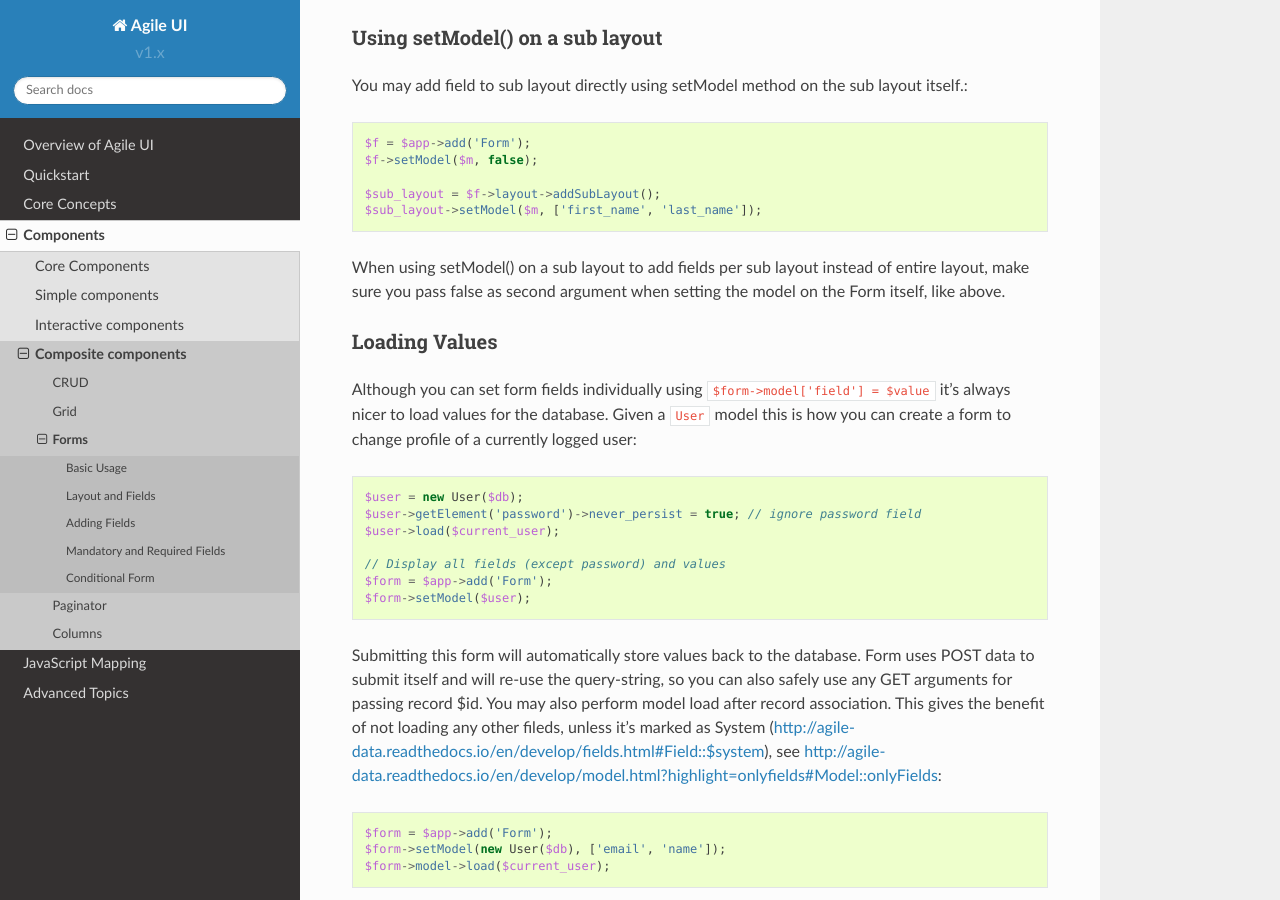
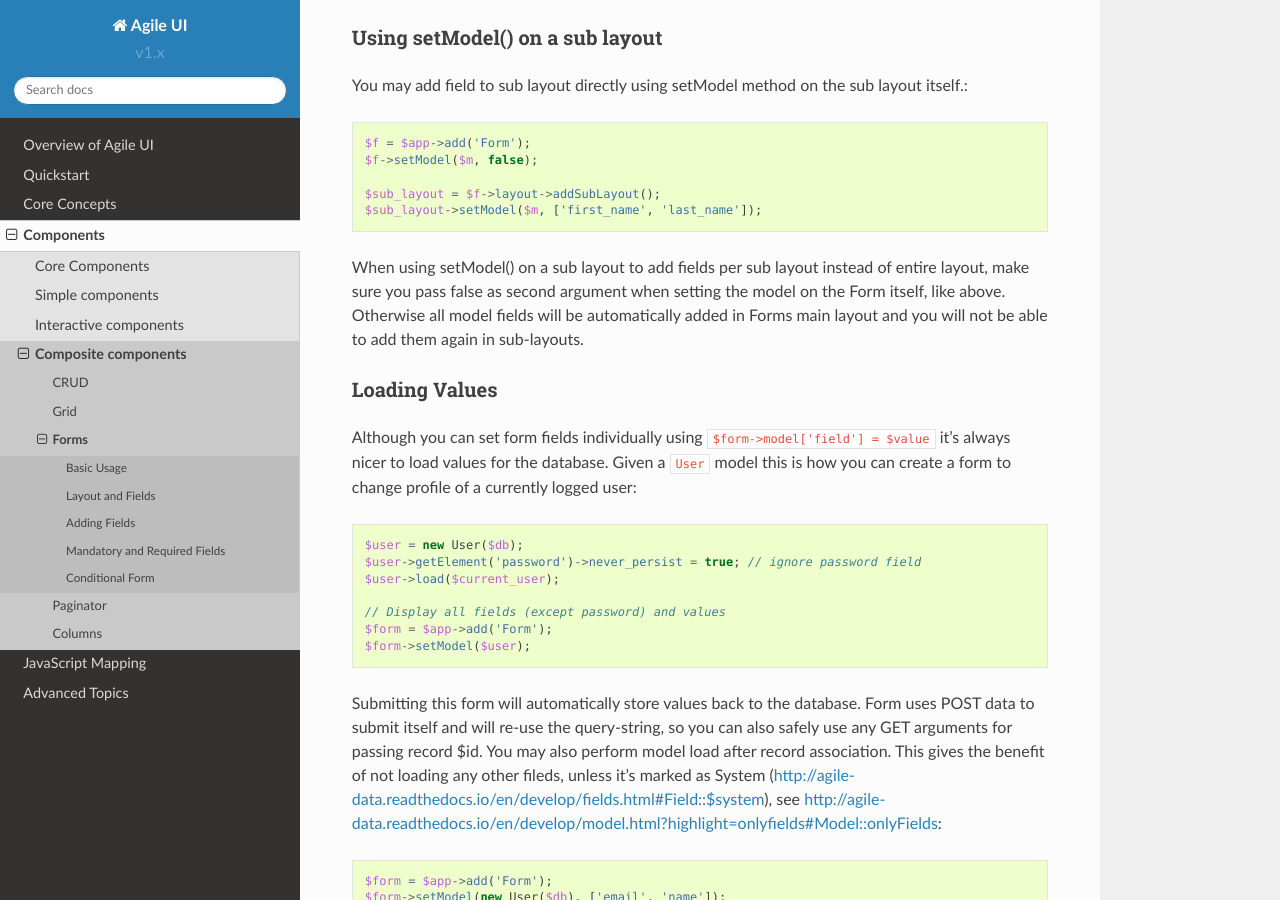
Before and after one commit to atk4/ui, a Sphinx documentation site: the page built from docs/form.rst, in a window 1280 px wide and 900 px high, scrolled down 9149 px. Built offline with Sphinx 7.4.7 and the Read the Docs theme 2.0.0, drawn with Linux system fonts in a browser that asks for light colours; pages that are not in the unit, such as notebooks, are missing from menus; cross-references to code outside the pages are shown as plain code; some of the changed text lies outside the part shown.

Commit message:
address Romans comments

```diff
--- a/docs/form.rst
+++ b/docs/form.rst
@@ -381,6 +381,8 @@
 
 When using setModel() on a sub layout to add fields per sub layout instead of entire layout,
 make sure you pass false as second argument when setting the model on the Form itself, like above.
+Otherwise all model fields will be automatically added in Forms main layout and you will not be
+able to add them again in sub-layouts.
 
 Loading Values
 --------------
```
Also changed, not shown: other parts of docs/form.rst (+1 -1 lines), 1 other file.
